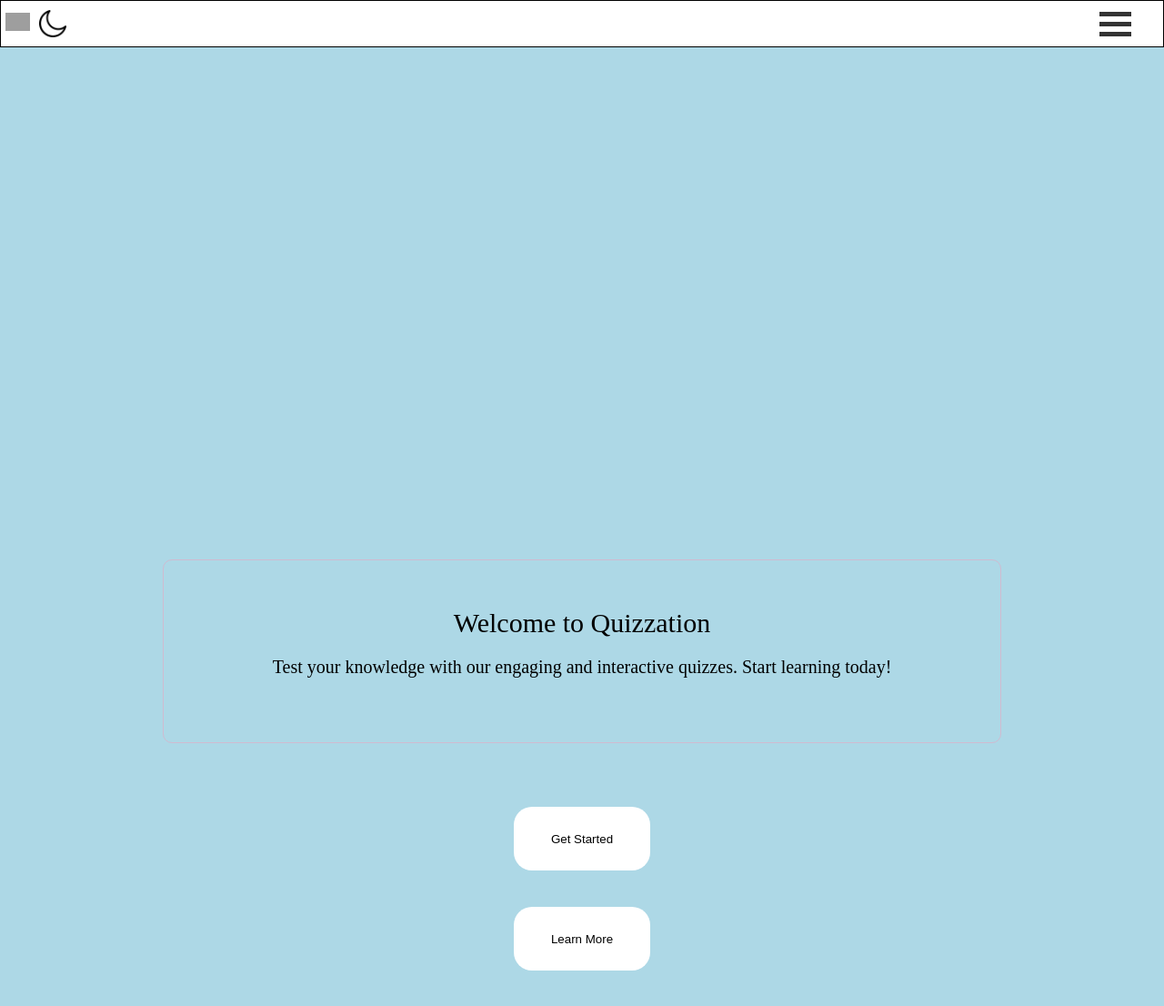
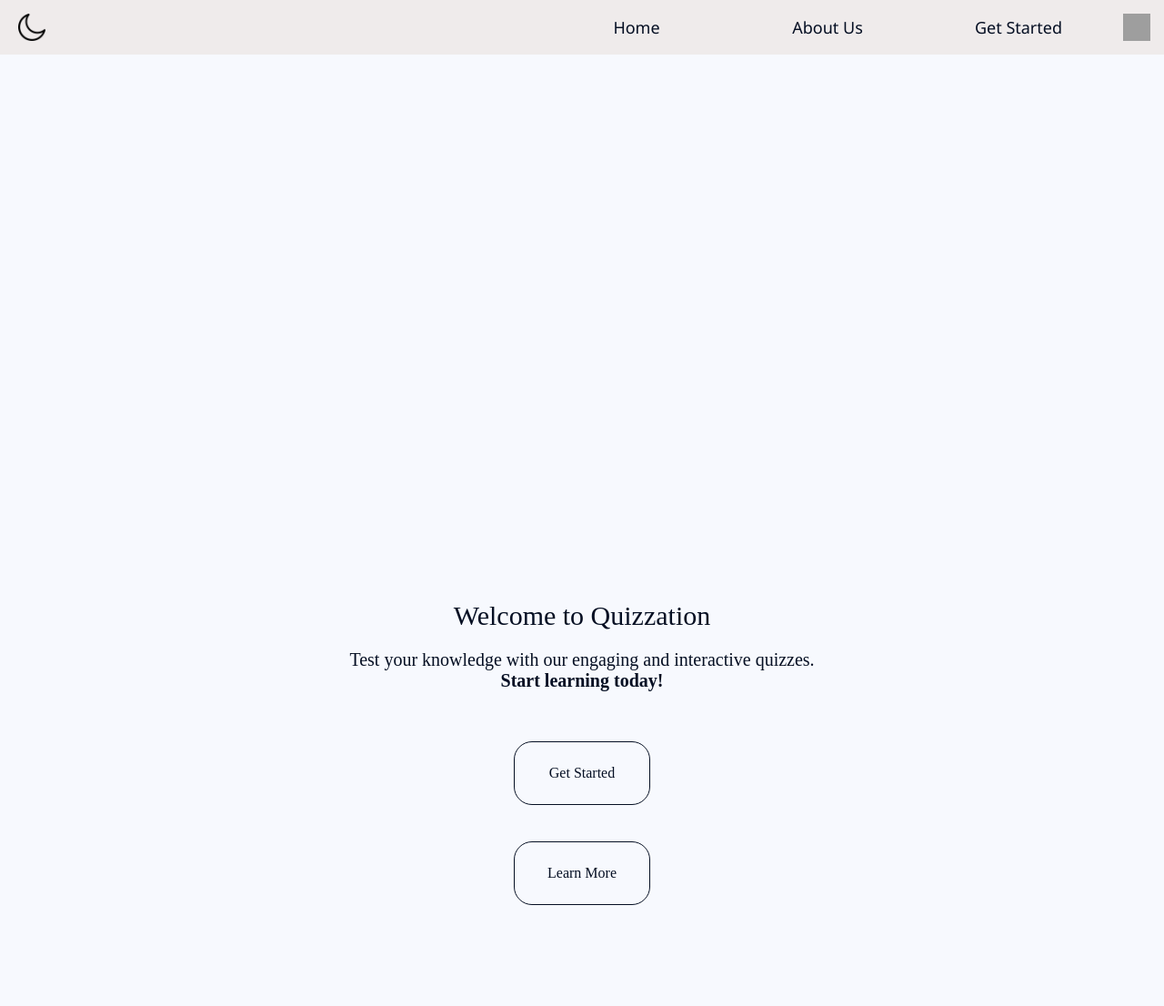
Before and after one commit to ColasssNotMe/RWDD, a PHP site: page / in a window 1280 px wide. Shown: the top 1106 px of the page at 91% size. Run offline with PHP 8.4, Linux system fonts and the light colour scheme; grey boxes are pictures that could not be loaded.

Commit message:
Add new HTML pages for terms, privacy, select form, and teacher portal; refactor select subject page and update theme switching logic in script.js

```diff
--- a/index.html
+++ b/index.html
@@ -1,5 +1,5 @@
 <!DOCTYPE html>
-<html lang="en" data-theme="" ="dark">
+<html lang="en">
   <head>
     <meta charset="UTF-8" />
     <meta name="viewport" content="width=device-width, initial-scale=1.0" />
@@ -17,8 +17,9 @@
                 <!-- add the logo img with name -->
                 <img
                   id="logo-with-name"
-                  src="https://external-content.duckduckgo.com/iu/?u=https%3A%2F%2Ftse1.mm.bing.net%2Fth%3Fid%3DOIP.P6Ynrv63gaeIP-B8lCdRYAHaBi%26pid%3DApi%26h%3D160&f=1&ipt=092c2d1bf8cf8e19f3bd1fba39d29d6d1f22fbf94c3cebe4881c13699de54f15&ipo=images"
+                  src="/res/img/Quizzation.png"
                   alt="logo-with-name"
+                  class="hidden-sm"
                 />
               </a>
             </div>
@@ -38,44 +39,40 @@
               </button>
             </div>
           </div>
+          <div id="temp-middle-logo">
+            <a href="/index.html">
+              <img
+                id="logo-middle-sm"
+                src="/res/img/Quizzation.png"
+                alt="logo-with-name"
+              />
+            </a>
+          </div>
           <div class="menu" onclick="toggleMenu(this)">
             <div class="bar1"></div>
             <div class="bar2"></div>
             <div class="bar3"></div>
           </div>
         </div>
-
-        <div>
+        <div id="nav-button">
           <ul>
             <li>
-              <button class="header-button hidden-sm" type="button">
-                <a href="/">Home</a>
-              </button>
+              <a href="/" class="header-button">Home</a>
             </li>
             <li>
-              <button class="header-button hidden-sm" type="button">
-                <a href="/about.html">About Us</a>
-              </button>
+              <a href="/about.html" class="header-button">About Us</a>
             </li>
             <li>
-              <button class="header-button hidden-sm" type="button">
-                <a href="/register.html">Get Started</a>
-              </button>
+              <a href="/register.html" class="header-button">Get Started</a>
             </li>
             <li>
-              <button
-                class="header-button no-style-button hidden-sm"
-                type="button"
-                id="profile"
-              >
-                <a href="account.html" id="profile-a">
-                  <img
-                    src="https://cdn-icons-png.flaticon.com/128/1144/1144760.png"
-                    alt="profile"
-                    class="icon hidden-sm"
-                  />
-                </a>
-              </button>
+              <a href="account.html" class="header-button" id="profile-a">
+                <img
+                  src="https://cdn-icons-png.flaticon.com/128/1144/1144760.png"
+                  alt="profile"
+                  class="icon"
+                />
+              </a>
             </li>
           </ul>
         </div>
@@ -87,24 +84,22 @@
               Welcome to Quizzation
               <div id="description">
                 Test your knowledge with our engaging and interactive quizzes.
-                Start learning today!
+                <br />
+                <b id="start-learning-today">Start learning today!</b>
               </div>
             </div>
           </div>
           <div class="box-center">
-            <button type="button" class="button large-button home-large-button">
-              Get Started
-            </button>
-            <button type="button" class="button large-button home-large-button">
-              Learn More
-            </button>
+            <a href="/select-form.html" class="large-button">Get Started</a>
+            <!-- TODO: scroll to bottom -->
+            <a href="" class="large-button">Learn More</a>
           </div>
         </div>
       </div>
     </div>
     <div class="fullSize">
       <div id="how-it-works">
-        <div id="how-it-works-title">How It Works?</div>
+        <div id="how-it-works-title"><b>How It Works?</b></div>
         <div>
           <p>
             Lorem ipsum dolor sit amet, consectetur adipiscing elit, sed do
@@ -125,10 +120,10 @@
         id="logo"
       />
       <ul id="footer-list">
-        <li><a href="/teacherPortal.html"></a>Teacher's Portal</li>
-        <li><a href="/about.html"></a>About Us</li>
-        <li><a href="/tnc.html"></a>Terms and Services</li>
-        <li><a href="/privacy.html"></a>Privacy Policy</li>
+        <li><a href="/teacher-portal.html">Teacher's Portal</a></li>
+        <li><a href="/about.html">About Us</a></li>
+        <li><a href="/tnc.html">Terms and Services</a></li>
+        <li><a href="/privacy.html">Privacy Policy</a></li>
       </ul>
     </footer>
     <script src="script.js"></script>
--- a/style.css
+++ b/style.css
@@ -1,3 +1,23 @@
+:root {
+  /* light */
+  --text: #050f23;
+  --background: #f7f9fe;
+  --header-background: #efebeb;
+  --primary: #2c65e2;
+  --secondary: #ee9185;
+  --accent: #e7dd52;
+  /* dark */
+  --dark-text: #dbe6fa;
+  --dark-background: #010309;
+  --dark-header-background: #252525;
+  --dark-primary: #1d56d3;
+  --dark-secondary: #791d11;
+  --dark-accent: #afa518;
+  /* universal */
+  --hover: rgba(0, 0, 0, 0.159);
+  --dark-hover: rgba(255, 255, 255, 0.329);
+}
+
 * {
   margin: 0;
   padding: 0;
@@ -41,11 +55,9 @@ body[data-theme="dark"] {
   width: 100%;
   padding: 0;
   margin: 0;
-  /* background-color: purple; */
 }
 
 .content {
-  background-color: lightblue;
   display: flex;
   flex-grow: 1; /* allow the content to grow and take up the remaining space */
   align-items: center;
@@ -54,38 +66,29 @@ body[data-theme="dark"] {
 }
 
 .fullSize {
-  /* background-color: pink; */
   width: 100%;
   min-height: 100vh;
   display: flex;
-  justify-content: center;
-  align-items: center;
 }
 
 button {
   border-radius: 0.5rem;
-  border: none;
+  /* border: none; */
 }
 
 .large-button {
+  border: 1px solid;
+  display: flex;
+  justify-content: center;
+  align-items: center;
   width: 100px;
   height: 70px;
   padding: 10px;
   /* margin: 50px; */
   border-radius: 20px;
-}
-
-.home-large-button {
-  background-color: white;
-  color: black;
-  transition: background-color 0.2s, color 0.2s;
+  transition: background-color 0.3s, color 0.3s;
   margin: 20px;
   width: 150px;
-}
-
-.home-large-button:hover {
-  background-color: gray;
-  color: whitesmoke;
 }
 
 .left-side {
@@ -106,7 +109,6 @@ button {
 .bar3 {
   width: 35px;
   height: 5px;
-  background-color: #333;
   margin: 6px 0;
   transition: 0.4s;
 }
@@ -176,15 +181,15 @@ button {
 
 #description {
   font-size: 20px;
-  padding: 20px;
+  padding-top: 20px;
+  padding-bottom: 20px;
 }
 
 #website-name {
   font-size: 30px;
   text-align: center;
-  padding: 100px;
+  padding: 10px;
   margin-bottom: 50px;
-  border: 1px solid #d0bbd0;
   border-radius: 10px;
   /* width: 200px; */
   height: 50px;
@@ -203,12 +208,13 @@ button {
 
 a {
   text-decoration: none;
-  color: black;
   background-color: transparent;
 }
 
-body[data-theme="dark"] a {
-  color: white;
+li {
+  display: flex;
+  align-items: center;
+  justify-content: center;
 }
 
 ul {
@@ -225,33 +231,27 @@ header {
   display: flex;
   justify-content: space-between;
   align-items: center;
-  border: 1px solid;
-  padding: 5px;
+  padding-left: 10px;
+  padding-right: 10px;
   width: 100%;
 }
 
-header [data-theme="dark"] {
-  background-color: var(--background);
+#nav-button {
+  display: none;
+}
+#start-learning-today {
+  margin-top: 100px;
 }
 
-.header-button {
-  border-radius: 0.6rem;
-  box-shadow: none;
-  /* border: 1px solid #cdced1; */
-  background-color: white;
-  transition: background-color 0.2s ease-in-out, color 0.2s ease-in-out;
-  width: 80px;
-  height: 40px;
-  margin: 0;
-  padding: 0;
+#logo-middle-sm {
+  display: flex;
+  height: 60px;
+  width: auto;
 }
 
-.header-button:hover {
-  background-color: rgb(188, 188, 188);
-}
-
-.header-button :hover {
-  color: white;
+#temp-middle-logo {
+  justify-content: center;
+  align-items: center;
 }
 
 #dark-mode-button {
@@ -267,20 +267,24 @@ header [data-theme="dark"] {
 
 .no-style-button {
   background-color: transparent;
-  border: none;
 }
 
 #footer-list {
+  flex: 1 1 0;
   gap: 10px;
+  justify-content: center;
+  align-items: center;
+  text-align: center;
 }
 
 #logo-with-name {
   width: auto;
-  height: 20px;
+  padding: none;
+  margin: none;
+  height: 60px;
 }
 
 #logo {
-  /* padding-right: 20px; */
   margin-left: 2px;
   height: 10px;
   border: 1px solid;
@@ -316,10 +319,33 @@ li {
     width: 100px;
     height: 40px;
     font-size: medium;
+    flex: 1 1 0;
+    justify-content: center;
+    align-items: center;
   }
-  .icon {
-    width: 20px;
-    height: 20px;
+  #profile-a {
+    width: min-content;
+    height: min-content;
+    padding: 5px;
+    display: flex;
+    align-items: center;
+    justify-content: center;
+  }
+
+  .menu {
+    display: none;
+  }
+
+  #nav-button {
+    display: flex;
+  }
+
+  #how-it-works {
+    margin-left: 100px;
+    margin-right: 100px;
+  }
+  #logo-middle-sm {
+    display: none;
   }
 }
 
@@ -337,28 +363,85 @@ li {
     width: 200px;
     height: 40px;
     font-size: large;
+    border-radius: 0.6rem;
+    box-shadow: none;
+    margin: 0;
+    padding: 0;
+    display: flex;
   }
   .icon {
     width: 30px;
     height: 30px;
   }
+  .menu {
+    display: none;
+  }
+  #logo-middle-sm {
+    display: none;
+  }
 }
 
-@media (prefers-color-scheme: light) {
-  :root {
-    --text: #050f23;
-    --background: #f7f9fe;
-    --primary: #2c65e2;
-    --secondary: #ee9185;
-    --accent: #e7dd52;
-  }
+/* color */
+body {
+  background-color: var(--background);
+  color: var(--text);
 }
-@media (prefers-color-scheme: dark) {
-  :root {
-    --dark-text: #dbe6fa;
-    --dark-background: #010309;
-    --dark-primary: #1d56d3;
-    --dark-secondary: #791d11;
-    --dark-accent: #afa518;
-  }
+
+body.dark-mode {
+  background-color: var(--dark-background);
+  color: var(--dark-text);
 }
+
+header {
+  background-color: var(--header-background);
+  color: var(--text);
+  transition: background-color 0.5s, color 0.5s;
+}
+
+body.dark-mode header {
+  background-color: var(--dark-header-background);
+  color: var(--dark-text);
+}
+
+.header-button {
+  transition: background-color 0.3s;
+  border: none;
+}
+
+.header-button:hover {
+  background-color: var(--hover);
+}
+body.dark-mode .header-button:hover {
+  background-color: var(--dark-hover);
+}
+
+body.dark-mode .header-button {
+  border-style: none;
+}
+
+footer {
+  background-color: var(--header-background);
+}
+
+body.dark-mode footer {
+  background-color: var(--dark-header-background);
+}
+
+body .bar1,
+body .bar2,
+body .bar3 {
+  background-color: black;
+}
+body.dark-mode .bar1,
+body.dark-mode .bar2,
+body.dark-mode .bar3 {
+  background-color: white;
+}
+
+a {
+  color: var(--text);
+}
+
+body.dark-mode a {
+  color: var(--dark-text);
+}
```
Also changed, not shown: other parts of style.css (+15 -19 lines), script.js (+17 -16 lines), select-form.html (added, +9 -0 lines), teacher-portal.html (added, +9 -0 lines), tnc.html (+9 -0 lines), res/img/Quizzation-white.png (added), res/img/Quizzation.png (added), res/img/sun.png, select-subject.html (renamed from selectSubject.html), selectForm.html (deleted), teacherPortal.html (deleted).
